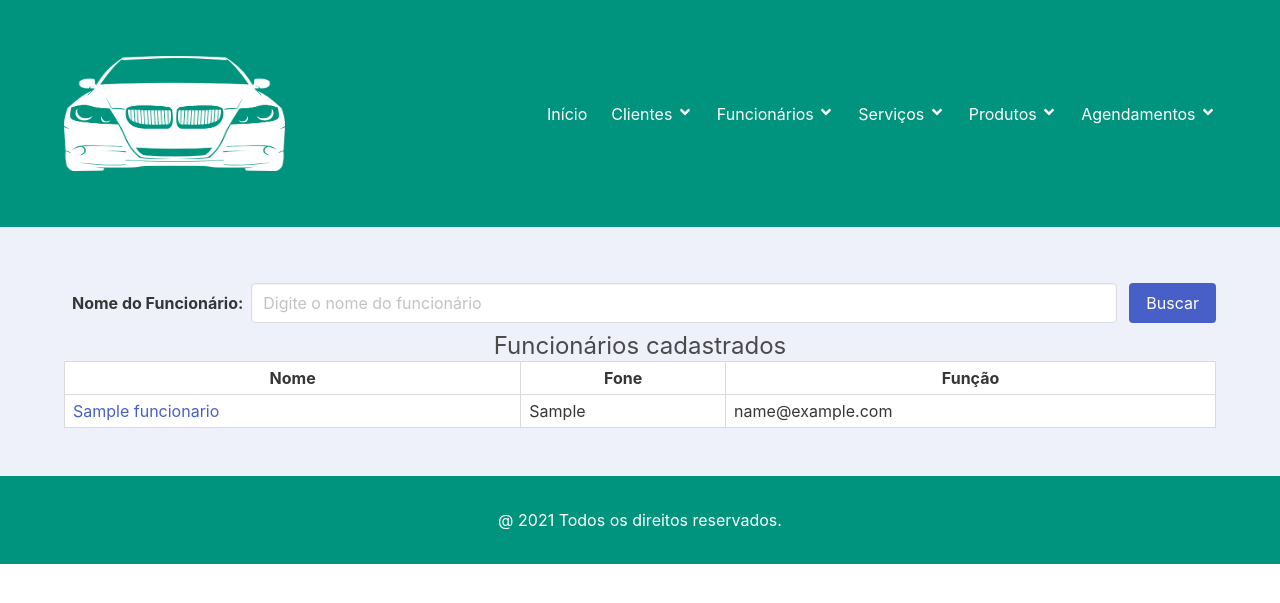
After one commit to anapkcr/AgendaTarde, a Django app: page /funcionarios in a window 1280 px wide. The commit adds this page. Shown: the top 603 px of the page. Run offline with Django 4.2, Linux system fonts and the light colour scheme; tables that the repository leaves empty hold one stand-in row (values such as "Sample post"); grey boxes marked "Sample" are stand-in pictures; some libraries are stand-ins or nearby versions.

Commit message:
funcionarios template

```diff
--- a/agenda/urls.py
+++ b/agenda/urls.py
@@ -25,4 +25,5 @@ urlpatterns = [
     path('admin/', admin.site.urls),
     path('', include('home.urls')),
     path('', include('cliente.urls')),
+    path('',include('funcionario.urls'))
 ] + static(settings.MEDIA_URL, document_root = settings.MEDIA_ROOT)
--- /dev/null
+++ b/funcionario/templates/funcionarios.html
@@ -0,0 +1,69 @@
+{% extends "base.html" %}
+{% load static %}
+{% block content %}
+<section class="section has-background-link-light">
+    <div class="container">
+        <form action="" method="GET">
+            <div class="field is-grouped is-flex is-align-items-center is-flex-wrap-wrap">
+                <label class="label p-2 mt-2">Nome do Funcionário: </label>
+                <div class="control is-expanded">
+                    <input class="input" type="text" name="buscar" value="{{ request.GET.buscar}}"
+                           placeholder="Digite o nome do funcionário">
+                </div>
+                <div class="control">
+                    <button type="submit" class="button is-link">
+                        Buscar
+                    </button>
+                </div>
+            </div>
+        </form>
+        {% if object_list %}
+        <div style="text-align: center;"><h1 class="subtitle is-size-4">Funcionários cadastrados</h1></div>
+        <div class="table">
+            <table class="table is-table is-bordered is-triped is-narrow is-hoverable is-fullwidth">
+                <thead>
+                <tr>
+                    <th class="has-text-centered">Nome</th>
+                    <th class="has-text-centered">Fone</th>
+                    <th class="has-text-centered">Função</th>
+                </tr>
+                </thead>
+                <tbody>
+                    {%for funcionario in object_list %}
+                        <tr>
+                            <td> <a href="#" data-toggle="modal" class="modal-target"
+                                data-bulma-modal="modal{{funcionario.id}}" id="modal{{funcionario.id}}">
+                                {{funcionario.nome}}</a></td>
+                            <td> {{funcionario.fone}}</td>
+                            <td> {{funcionario.email}}</td>
+                            <div class="modal" id="modal{{ funcionario.id}}">
+                                <div class="modal-background"></div>
+                                <div class="modal-card">
+                                    <header class="modal-card-head">
+                                        <p class="modal-card-tittle"> Funcionario: {{funcionario.nome}}</p>
+                                        <button class="delete" aria-label="close" data-bulma-nodal="close"
+                                                id="btnClose"></button>
+                                    </header>
+                                    <section class="modal-card-body is-flex is-justify-content-center">
+                                        <div class="content">
+                                            <p class="image is-128x128">
+                                                <img src="{{funcionario.foto.url}}" class="img-fluid" alt=""/>
+                                            </p>
+                                        </div>
+                                    </section>
+                                    <footer class="modal-card-foot">
+                                        <p> Telefone: {{funcionario.fone}}</p>
+                                    </footer>
+                                </div>
+                            </div>
+                        </tr>
+                {% endfor %}
+                </tbody>
+            </table>
+        </div>
+        {% else %}
+            <h2>Não existem funcionários cadastrados!</h2>
+        {% endif %}
+    </div>
+</section>
+{% endblock %}
--- /dev/null
+++ b/funcionario/urls.py
@@ -0,0 +1,6 @@
+from django.urls import path
+from .views import FuncionariosView
+
+urlpatterns = [
+    path('funcionarios', FuncionariosView.as_view(), name='funcionarios'),
+]
--- a/funcionario/views.py
+++ b/funcionario/views.py
@@ -1,3 +1,16 @@
 from django.shortcuts import render
+from django.views.generic import ListView
+from .models import Funcionario
+
+class FuncionariosView(ListView):
+    model=Funcionario
+    template_name = 'funcionarios.html'
+
+    def get_queryset(self, *args, **kwargs):
+        buscar = self.request.GET.get('buscar')
+        qs = super(FuncionariosView, self).get_queryset(*args, **kwargs)
+        if buscar:
+            qs = qs.filter(nome__icontains=buscar)
+        return qs
 
 # Create your views here.
--- a/home/templates/base.html
+++ b/home/templates/base.html
@@ -55,7 +55,7 @@
                                     <a href="#" class="dropdown-item">
                                         Cadastrar funcionário
                                     </a>
-                                    <a href="#" class="dropdown-item">
+                                    <a href="{% url 'funcionarios' %}" class="dropdown-item">
                                         Listar funcionários
                                     </a>
                                 </div>
```
